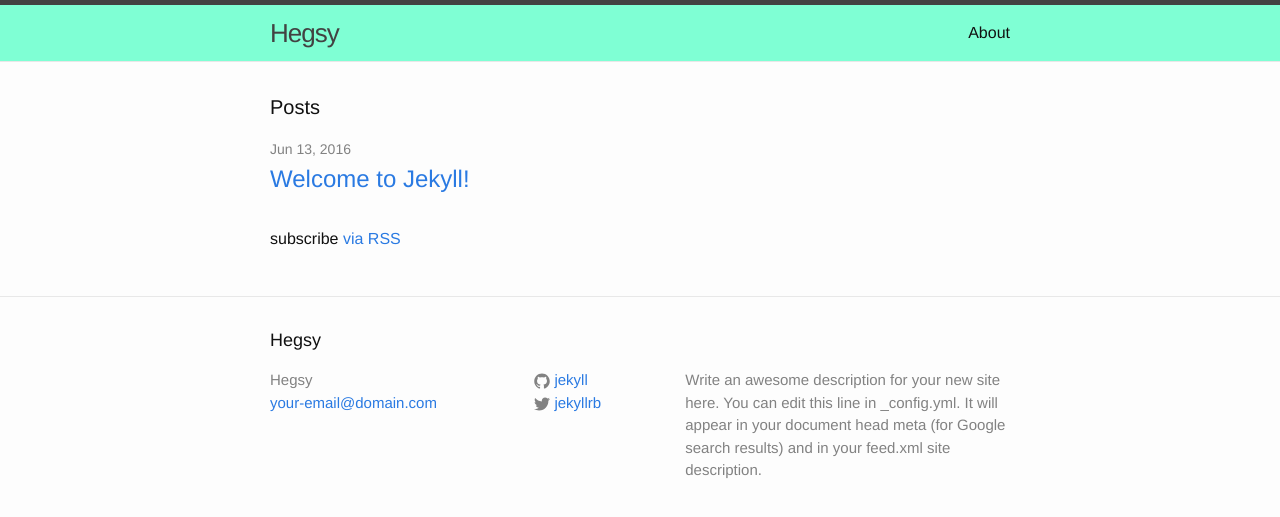
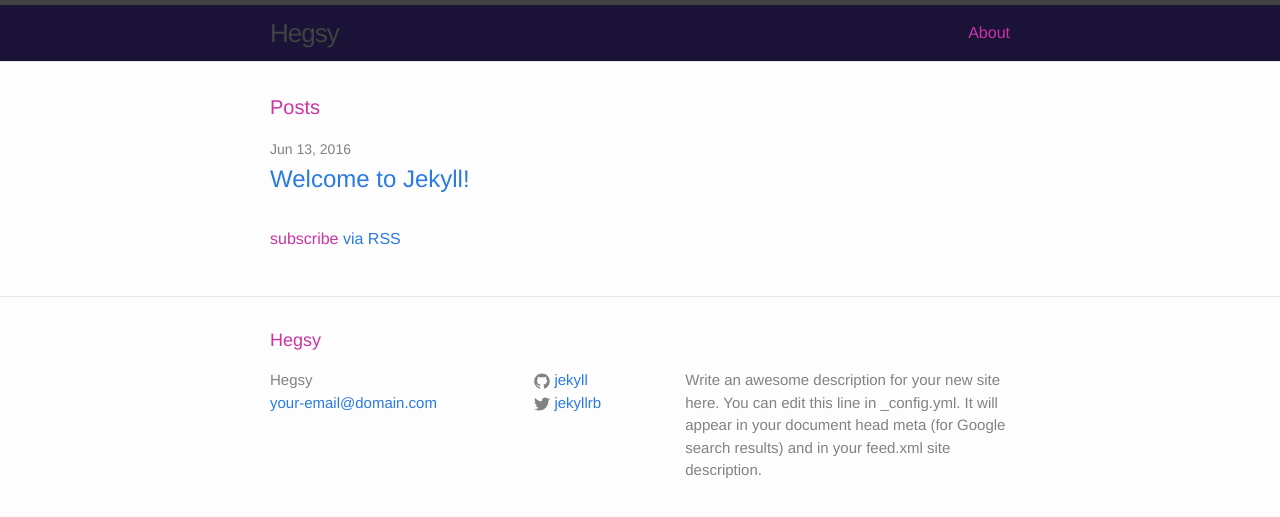
Before and after one commit to hegsy/hegsy.github.io, a Jekyll site: the page built from index.html, in a window 1280 px wide. Shown: the top 517 px of the page. Built offline with Jekyll 4.4.1, drawn with Linux system fonts in a browser that asks for light colours.

Commit message:
Text color change

```diff
--- a/_sass/_layout.scss
+++ b/_sass/_layout.scss
@@ -1,11 +1,16 @@
 /**
  * Site header
+CC33A7
+1A1237
+21859C
+FFA875
+232361
  */
 .site-header {
     border-top: 5px solid $grey-color-dark;
     border-bottom: 1px solid $grey-color-light;
     min-height: 56px;
-    background-color: aquamarine;
+    background-color: #1A1237;
 
     // Positioning context for the mobile navigation icon
     position: relative;
--- a/css/main.scss
+++ b/css/main.scss
@@ -14,7 +14,7 @@ $base-line-height: 1.5;
 
 $spacing-unit:     30px;
 
-$text-color:       #111;
+$text-color:       #CC33A7;
 $background-color: #fdfdfd;
 $brand-color:      #2a7ae2;
 
```
